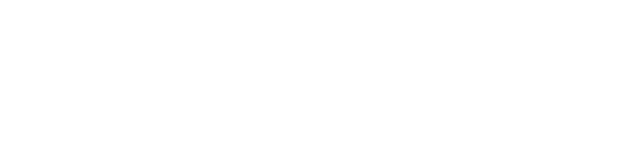
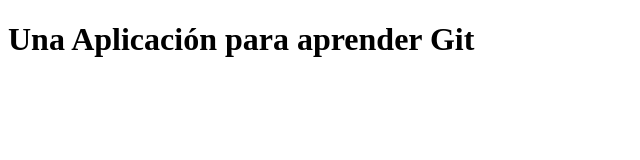
Before and after one commit to juancarlosdelaprada/Repositorio_Remoto, a plain HTML site: page index.html in a window 1280 px wide. Shown: the whole page, without its empty margins (0-640 px from the left). Drawn offline with Linux system fonts and the light colour scheme.

Commit message:
Req_01 Implementado

```diff
--- a/index.html
+++ b/index.html
@@ -1,9 +1,12 @@
 <!DOCTYPE html>
 <html>
     <head>
-        <title>Mi Aplicación Web</title>
+        <title>Mi Aplicación Web sobre Git</title>
         <meta charset="UTF-8" />
     </head>
     <body>
+    	<header>
+    		<h1>Una Aplicación para aprender Git</h1>
+    	</header>
     </body>
 </thml>
```
